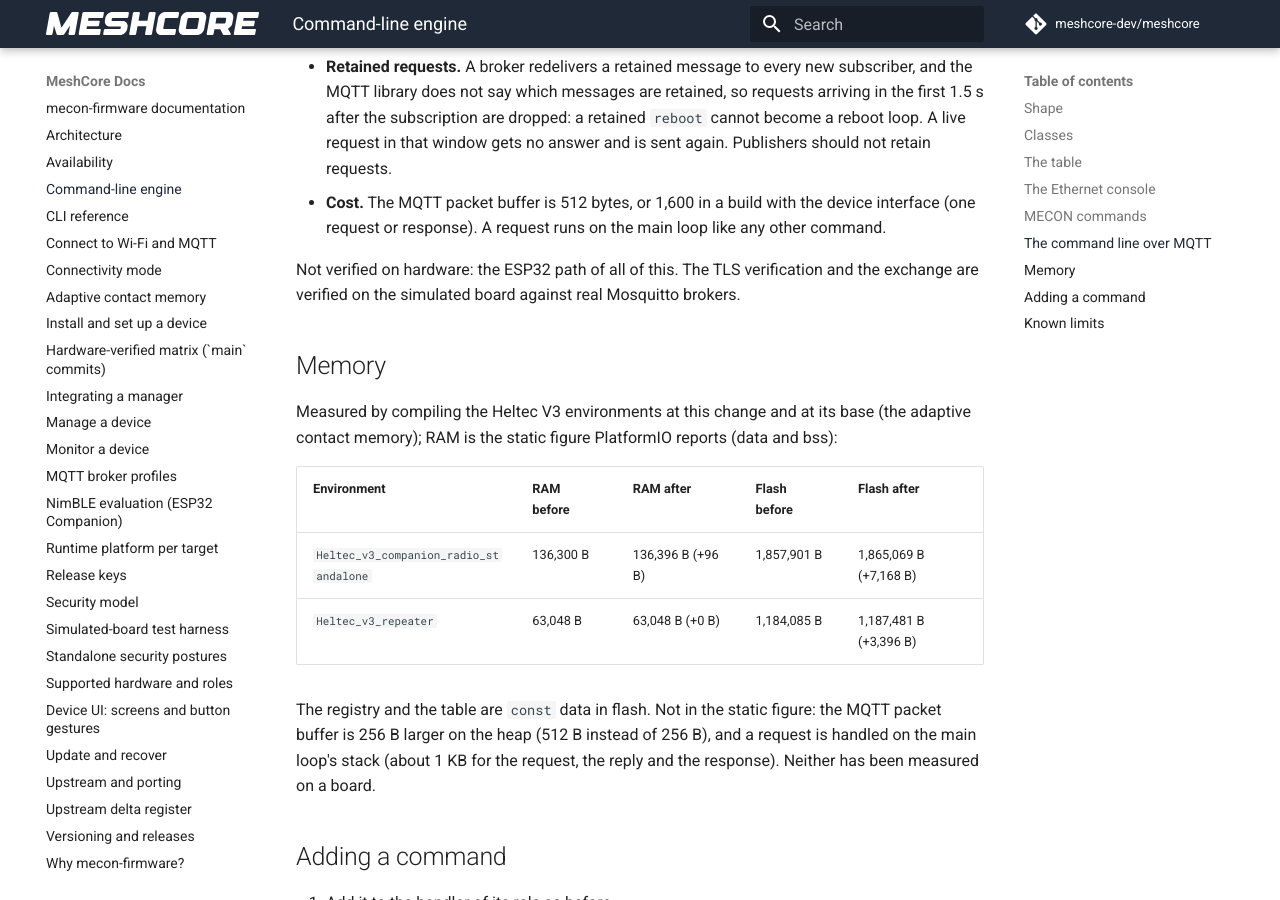
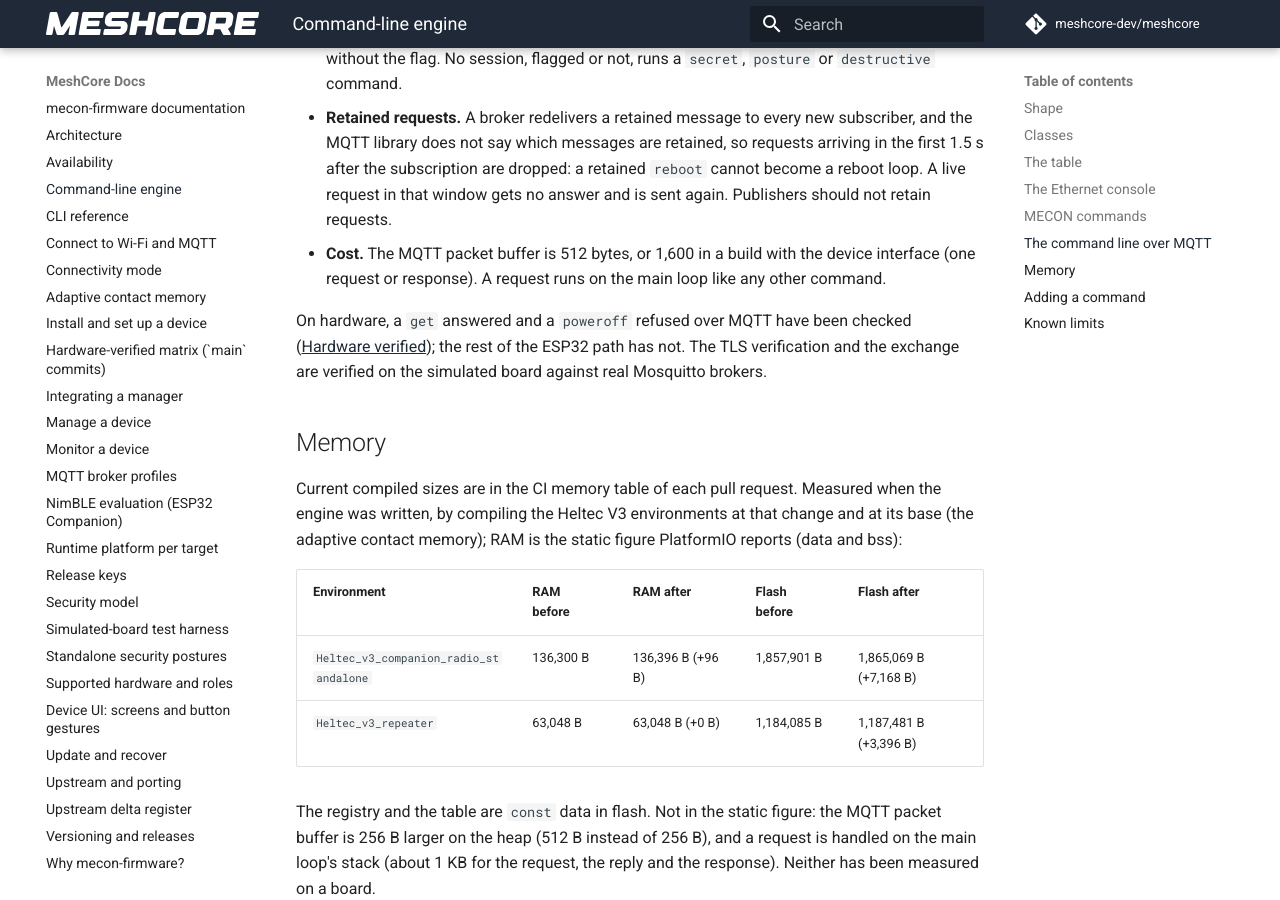
Before and after one commit to hoejriis/mecon-firmware, an MkDocs documentation site: the page built from docs/CLI.md, in a window 1280 px wide and 900 px high, scrolled down 8870 px. Built offline with MkDocs 1.6.1 and Material for MkDocs 9.7.7, drawn with Linux system fonts in a browser that asks for light colours; comment, search, counter and statistics services are not loaded; some of the changed text lies outside the part shown.

Commit message:
Docs: CLI pages point to Hardware verified and CI sizes
CLI.md said nothing had run on a board while Hardware verified lists
MQTT, LoRa, BLE and rescue-console CLI rows. Its memory figures came
from a different build than CONNECTIVITY_MODE's, so they are now
labelled as measured when the engine was written, with current sizes
in CI. The 7 s figure in CLI_REFERENCE had no measurement behind it.
Issue #439 section 5, as found by makr-c0.

Co-Authored-By: Claude Opus 5.5 (1M context) <noreply@anthropic.com>

```diff
--- a/docs/CLI.md
+++ b/docs/CLI.md
@@ -4,7 +4,7 @@ Every command, per role, with its class and origin: [CLI reference](CLI_REFERENC
 
 Stock MeshCore 1.18 lets commands reach a device four ways, each with its own parser and its own idea of who may do what: the Companion's `CMD_RUN_CLI_COMMAND` frame, the serial rescue console, a remote `TXT_TYPE_CLI_COMMAND` from a flagged contact, and the repeater and room server console and remote admin. This firmware routes all of them, and the new MQTT transport, through **one engine** in `src/helpers/cli/`.
 
-What the simulated-board suite checks here is software behaviour. BLE needs a radio stack the simulator does not have: its rows of the table are covered by unit tests of the table and, end to end, by a simulated BLE transport that pairs with a PIN and reports its trust like the real class, not by a real pairing ([Simulated-board test harness](SIMULATION.md)). **Nothing here has run on a board.**
+What the simulated-board suite checks here is software behaviour. BLE needs a radio stack the simulator does not have: its rows of the table are covered by unit tests of the table and, end to end, by a simulated BLE transport that pairs with a PIN and reports its trust like the real class, not by a real pairing ([Simulated-board test harness](SIMULATION.md)). What has run on a board, and when, is in [Hardware verified](HARDWARE_VERIFIED.md): the MQTT CLI, the CLI over LoRa and over BLE, the rescue console and the Hardened refusals among others. Anything not listed there has not.
 
 ## Shape
 
@@ -141,11 +141,11 @@ The Companion `_wifi` and standalone builds, and the Heltec Repeater and Room se
 - **Retained requests.** A broker redelivers a retained message to every new subscriber, and the MQTT library does not say which messages are retained, so requests arriving in the first 1.5 s after the subscription are dropped: a retained `reboot` cannot become a reboot loop. A live request in that window gets no answer and is sent again. Publishers should not retain requests.
 - **Cost.** The MQTT packet buffer is 512 bytes, or 1,600 in a build with the device interface (one request or response). A request runs on the main loop like any other command.
 
-Not verified on hardware: the ESP32 path of all of this. The TLS verification and the exchange are verified on the simulated board against real Mosquitto brokers.
+On hardware, a `get` answered and a `poweroff` refused over MQTT have been checked ([Hardware verified](HARDWARE_VERIFIED.md)); the rest of the ESP32 path has not. The TLS verification and the exchange are verified on the simulated board against real Mosquitto brokers.
 
 ## Memory
 
-Measured by compiling the Heltec V3 environments at this change and at its base (the adaptive contact memory); RAM is the static figure PlatformIO reports (data and bss):
+Current compiled sizes are in the CI memory table of each pull request. Measured when the engine was written, by compiling the Heltec V3 environments at that change and at its base (the adaptive contact memory); RAM is the static figure PlatformIO reports (data and bss):
 
 | Environment | RAM before | RAM after | Flash before | Flash after |
 |---|---|---|---|---|
```
Also changed, not shown: docs/CLI_REFERENCE.md (+1 -1 lines).
